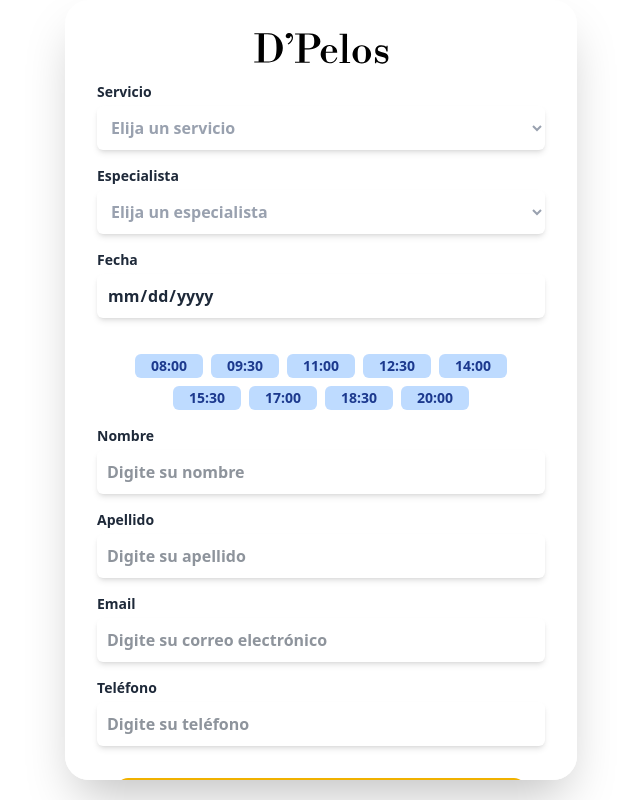
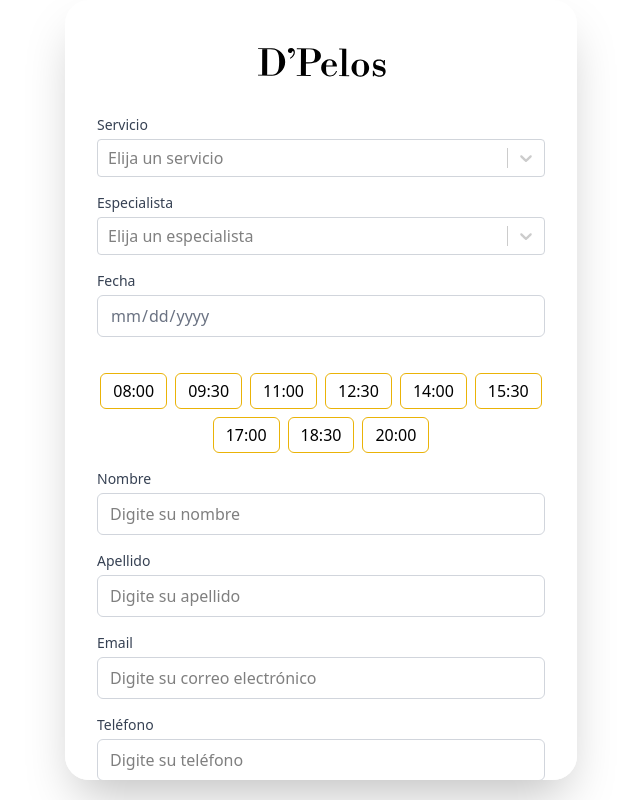
Before and after one commit to DIOR27/peluqueria, a React (Vite) app in the folder dpelos-client/: page /agendar in a window 1280 px wide. Shown: the whole page, without its empty margins (319-959 px from the left). Built offline with nearby package versions, Linux system fonts and the light colour scheme.

Commit message:
Ajustes uso de componentes

```diff
--- a/dpelos-client/src/App.jsx
+++ b/dpelos-client/src/App.jsx
@@ -10,7 +10,6 @@ import Services from "./pages/dashboard/Services";
 import Specialists from "./pages/dashboard/Specialists";
 import Schedule from "./pages/schedule";
 import './App.css';
-import './index.css';
 
 const router = createBrowserRouter([
   {
--- a/dpelos-client/src/components/schedule/AppointmentForm.jsx
+++ b/dpelos-client/src/components/schedule/AppointmentForm.jsx
@@ -1,118 +1,196 @@
 import React, { useState } from "react";
+import { Button } from "../ui/Button";
+import { Image } from "../ui/Image";
+import Select from "react-select";
 import dpelosn from "../../assets/dpelosn.svg";
+
+const customStyles = {
+  control: (provided, state) => ({
+    ...provided,
+    borderColor: state.isFocused ? "#000000" : "#d1d5db",
+    boxShadow: state.isFocused ? "0 0 0 1px #000000" : "none",
+    "&:hover": {
+      borderColor: state.isFocused ? "#000000" : "#9ca3af",
+    },
+  }),
+};
 
 const AppointmentForm = () => {
   const [selectedHour, setSelectedHour] = useState(null);
+  const [formData, setFormData] = useState({
+    nombre: "",
+    apellido: "",
+    email: "",
+    telefono: "",
+    fecha: "",
+  });
+
+  const services = [
+    { value: "corte", label: "Corte de cabello" },
+    { value: "afeitado", label: "Afeitado tradicional" },
+    { value: "perfilado", label: "Perfilado de barba" },
+    { value: "coloración", label: "Coloración" },
+  ];
+
+  const specialists = [
+    { value: "carlos", label: "Carlos Rodríguez" },
+    { value: "miguel", label: "Miguel Ángel" },
+    { value: "daniel", label: "Daniel Torres" },
+    { value: "roberto", label: "Roberto Sánchez" },
+  ];
 
   const handleHourClick = (hour) => {
     setSelectedHour(hour);
   };
 
+  const handleInputChange = (e) => {
+    const { name, value } = e.target;
+    setFormData((prev) => ({ ...prev, [name]: value }));
+  };
+
   return (
     <section className="h-screen flex flex-col justify-center items-center bg-white overflow-hidden">
       <form className="bg-white rounded-3xl shadow-2xl p-8 max-w-lg w-full flex flex-col gap-4 overflow-y-auto mb-5">
-    <img src={dpelosn} alt="Logo D'Pelos" className="self-center w-36 h-24" />
+        {/* Logo */}
+        <div className="self-center  mt-[15px]">
+          <Image
+            src={dpelosn}
+            alt="Logo D'Pelos"
+            className="w-auto h-auto"
+          />
+        </div>
 
-    <label className="font-semibold text-gray-800 flex flex-col text-sm gap-1">
+        {/* Servicio */}
+        <div  className="mt-[20px]">
+          <label className="block text-sm font-medium text-gray-700 mb-1">
             Servicio
-      <select
-        name="servicio"
-        required
-        className="p-2.5 border-none text-base shadow-md bg-white rounded-md text-gray-400"
-      >
-        <option value="">Elija un servicio</option>
-        <option value="corte">Corte</option>
-        <option value="barba">Barba</option>
-      </select>
           </label>
+          <Select
+            options={services}
+            onChange={(e) => setFormData((prev) => ({ ...prev, servicio: e?.value ?? "" }))}
+            isClearable
+            styles={customStyles}
+            placeholder="Elija un servicio"
+          />
+        </div>
 
-    <label className="font-semibold text-gray-800 flex flex-col text-sm gap-1">
+        {/* Especialista */}
+        <div>
+          <label className="block text-sm font-medium text-gray-700 mb-1">
             Especialista
-      <select
-        name="especialista"
-        required
-        className="p-2.5 border-none text-base shadow-md bg-white rounded-md text-gray-400"
-      >
-        <option value="">Elija un especialista</option>
-        <option value="juan">Juan</option>
-        <option value="mario">Mario</option>
-      </select>
           </label>
+          <Select
+            options={specialists}
+            onChange={(e) => setFormData((prev) => ({ ...prev, especialista: e?.value ?? "" }))}
+            isClearable
+            styles={customStyles}
+            placeholder="Elija un especialista"
+          />
+        </div>
 
-    <label className="font-semibold text-gray-800 flex flex-col text-sm gap-1">
+        {/* Fecha */}
+        <div>
+          <label className="block text-sm font-medium text-gray-700 mb-1">
             Fecha
+          </label>
           <input
             type="date"
             name="fecha"
+            value={formData.fecha}
+            onChange={handleInputChange}
+            placeholder="dd/mm/aaaa"
             required
-        className="p-2.5 border-none text-base shadow-md bg-white rounded-md"
+            className="w-full rounded-md border border-gray-300 px-3 py-2 text-gray-500 placeholder-gray-400 focus:text-black focus:outline-none focus:ring-2 focus:ring-black"
           />
-    </label>
+        </div>
 
+        {/* Selección de hora */}
         <div className="flex flex-wrap gap-2 justify-center mt-5">
-      {["08:00","09:30", "11:00", "12:30", "14:00", "15:30", "17:00", "18:30", "20:00"].map((hour) => (
-        <button
+          {["08:00", "09:30", "11:00", "12:30", "14:00", "15:30", "17:00", "18:30", "20:00"].map((hour) => (
+            <Button
               key={hour}
-          type="button"
-          className={`text-sm px-4 py-0.5 rounded-md font-bold cursor-pointer transition ${
-            selectedHour === hour
-              ?  "bg-green-200 text-green-800"
-              : "bg-blue-200 text-blue-900 hover:bg-blue-300"
-          }`}
+              variant={selectedHour === hour ? "default" : "outline"}
+              size="sm"
               onClick={() => handleHourClick(hour)}
+              className={selectedHour === hour ? "bg-yellow-500 text-black border-yellow-500" : ""}
             >
               {hour}
-        </button>
+            </Button>
           ))}
         </div>
 
-    <label className="font-semibold text-gray-800 flex flex-col text-sm gap-1">
+        {/* Nombre */}
+        <div>
+          <label className="block text-sm font-medium text-gray-700 mb-1">
             Nombre
+          </label>
           <input
             type="text"
             name="nombre"
+            value={formData.nombre}
+            onChange={handleInputChange}
             placeholder="Digite su nombre"
             required
-        className="p-2.5 border-none text-base shadow-md bg-white rounded-md"
+            className="w-full rounded-md border border-gray-300 px-3 py-2 focus:outline-none focus:ring-2 focus:ring-black"
           />
+        </div>
+
+        {/* Apellido */}
+        <div>
+          <label className="block text-sm font-medium text-gray-700 mb-1">
+            Apellido
           </label>
-    <label className="font-semibold text-gray-800 flex flex-col text-sm gap-1">
-      Apellido
           <input
             type="text"
             name="apellido"
+            value={formData.apellido}
+            onChange={handleInputChange}
             placeholder="Digite su apellido"
             required
-        className="p-2.5 border-none text-base shadow-md bg-white rounded-md"
+            className="w-full rounded-md border border-gray-300 px-3 py-2 focus:outline-none focus:ring-2 focus:ring-black"
           />
+        </div>
+
+        {/* Email */}
+        <div>
+          <label className="block text-sm font-medium text-gray-700 mb-1">
+            Email
           </label>
-    <label className="font-semibold text-gray-800 flex flex-col text-sm gap-1">
-      Email
           <input
             type="email"
             name="email"
+            value={formData.email}
+            onChange={handleInputChange}
             placeholder="Digite su correo electrónico"
             required
-        className="p-2.5 border-none text-base shadow-md bg-white rounded-md"
+            className="w-full rounded-md border border-gray-300 px-3 py-2 focus:outline-none focus:ring-2 focus:ring-black"
           />
+        </div>
+
+        {/* Teléfono */}
+        <div>
+          <label className="block text-sm font-medium text-gray-700 mb-1">
+            Teléfono
           </label>
-    <label className="font-semibold text-gray-800 flex flex-col text-sm gap-1">
-      Teléfono
           <input
             type="tel"
             name="telefono"
+            value={formData.telefono}
+            onChange={handleInputChange}
             placeholder="Digite su teléfono"
             required
-        className="p-2.5 border-none text-base shadow-md bg-white rounded-md"
+            className="w-full rounded-md border border-gray-300 px-3 py-2 focus:outline-none focus:ring-2 focus:ring-black"
           />
-    </label>
+        </div>
 
-    <button
+        {/* Botón de agendar */}
+        <Button
           type="submit"
-      className="self-center bg-yellow-500 border-none rounded-xl px-4 py-3 text-lg font-bold cursor-pointer mt-4 transition hover:bg-yellow-600 w-11/12"
+          size="lg"
+          className="bg-yellow-500 hover:bg-yellow-600 w-full mt-[20px]"
         >
           Agendar cita
-    </button>
+        </Button>
       </form>
     </section>
   );
```
Lines whose indentation alone changed are shown as unchanged.
